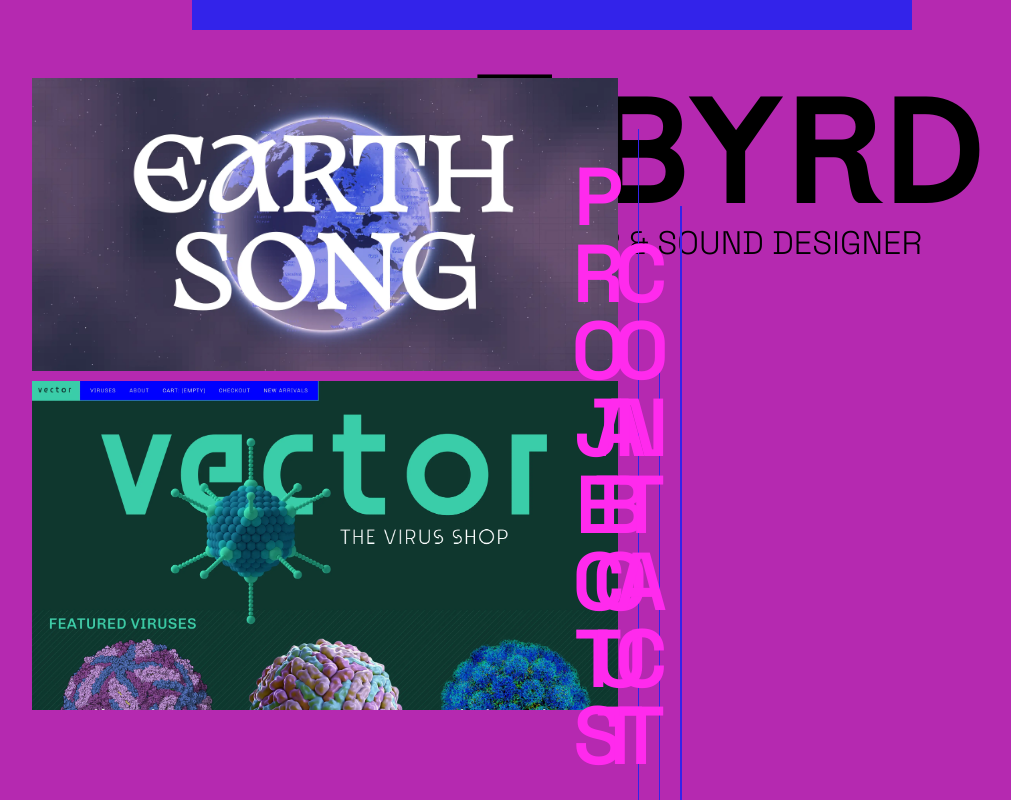
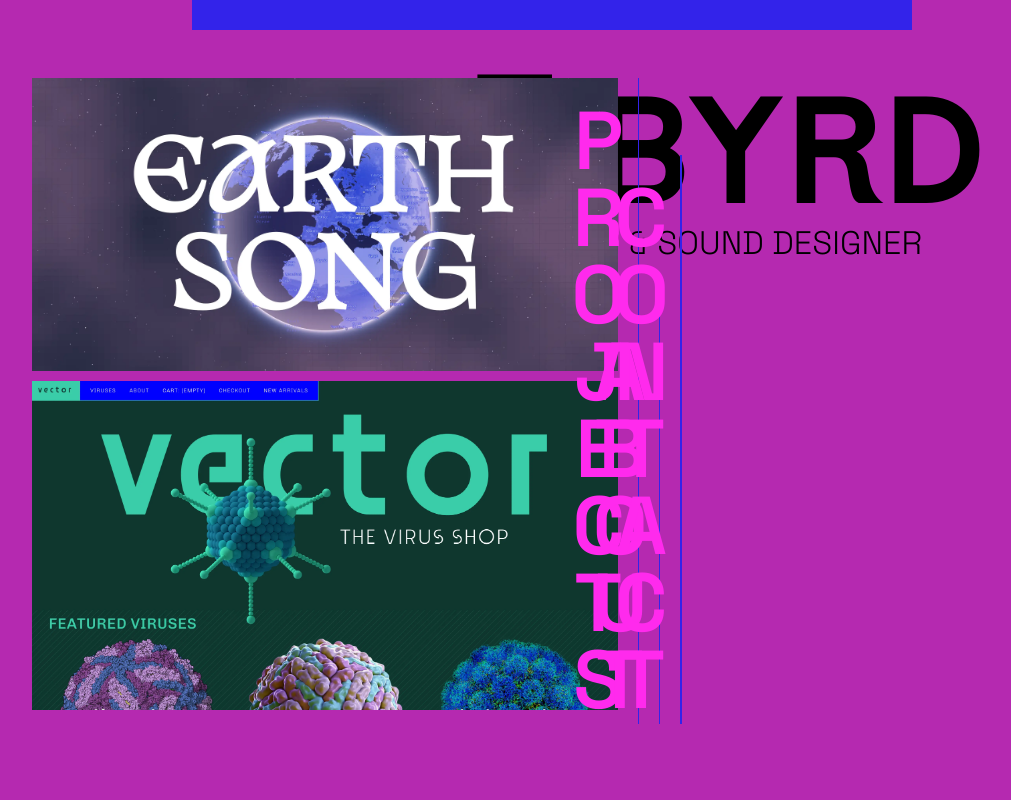
Before and after one commit to jefftbyrd/jefftbyrd.com, a Next.js app: page / in a window 1280 px wide. Shown: the whole page, without its empty margins (88-1099 px from the left). Built offline with nearby package versions, Linux system fonts and the light colour scheme; no server answers.

Commit message:
improve homepage styles

```diff
--- a/src/app/page.tsx
+++ b/src/app/page.tsx
@@ -25,7 +25,7 @@ type PropsFeaturedProject = {
 const MenuItem = (props: PropsMenuItem) => {
   return (
     <motion.div
-      className={`${styles.menuItem} bg-(--color-foreground) pb-8 lg:text-[4.1em] text-5xl md:text-6xl uppercase tracking-[-10px] md:tracking-[-28px] bottom-0`}
+      className={`${styles.menuItem} pt-2 bg-(--color-foreground) pb-4 lg:text-[4.1em] text-5xl md:text-6xl uppercase tracking-[-10px] md:tracking-[-28px] bottom-0`}
       initial={{ y: 1000 }}
       animate={{ y: 0 }}
       transition={{
@@ -53,7 +53,7 @@ const MenuItem = (props: PropsMenuItem) => {
 const FeaturedProject = (props: PropsFeaturedProject) => {
   return (
     <motion.a
-      className="origin-right"
+      className=""
       href={props.url}
       whileHover={{
         scale: 1.05,
@@ -62,6 +62,7 @@ const FeaturedProject = (props: PropsFeaturedProject) => {
       whileTap={{ scale: 0.95 }}
     >
       <motion.img
+        className=""
         src={props.image}
         initial={{ x: -1000 }}
         animate={{ x: 0 }}
@@ -90,7 +91,7 @@ export default async function Index() {
       </div>
 
       <div className="grid grid-cols-2 gap-2 md:grid-cols-7 md:gap-4 px-4 md:px-24 align-items-end fixed bottom-0">
-        <div className="grid gap-2 lg:mb-18 md:col-span-4 justify-items-start">
+        <div className="flex flex-col gap-2 lg:mb-18 md:col-span-4 justify-start">
           <FeaturedProject
             url={`/projects/earthsong/`}
             image={`/images/featured/earthsong-featured.webp`}
@@ -103,8 +104,8 @@ export default async function Index() {
           />
         </div>
 
-        <div className="relative">
-          <div className="grid grid-cols-3 gap-2 md:gap-4 bottom-0 md:w-1/3 md:col-span-3 absolute w-full">
+        <div className="">
+          <div className="grid grid-cols-3 gap-2 md:gap-4 bottom-0 md:w-1/3 md:col-span-3 w-full">
             <MenuItem title={`Projects`} delayTime={0} />
             <MenuItem title={`About`} delayTime={0.2} />
             <MenuItem title={`Contact`} delayTime={0.4} />
--- a/src/styles/home.module.css
+++ b/src/styles/home.module.css
@@ -55,6 +55,6 @@
   /* width: 100%; */
   /* height: 100vh; */
   /* padding-bottom: 30px; */
-  padding-top: 15px;
+  /* padding-top: 15px; */
   /* font-size: 4.1em; */
 }
```
